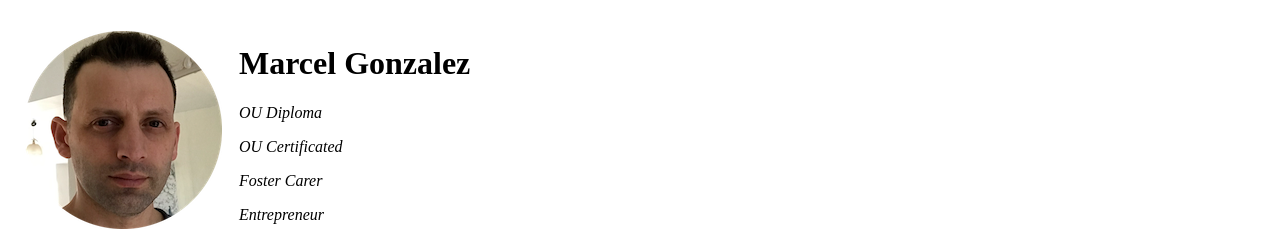
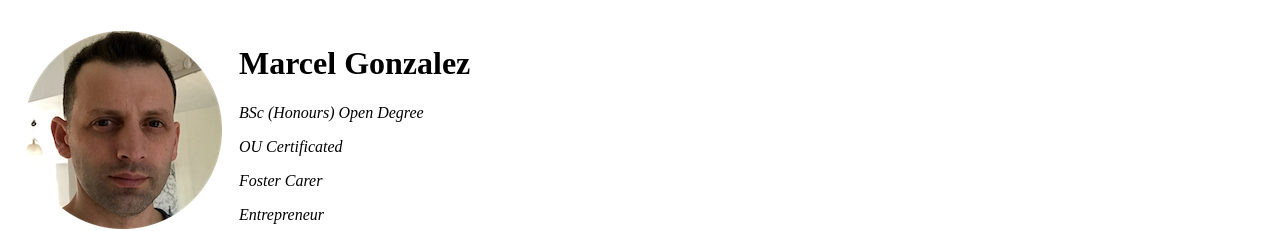
Before and after one commit to mrlg-web/Proyect-One-Personal-WebSite, a plain HTML site: page index.html in a window 1280 px wide. Shown: the top 231 px of the page. Drawn offline with Linux system fonts and the light colour scheme.

Commit message:
Update index.html

```diff
--- a/index.html
+++ b/index.html
@@ -11,7 +11,7 @@
     <tr>
       <td><img src="circle-cropped.png" alt=""></td>
         <td><h1>Marcel Gonzalez</h1>
-        <p><em>OU Diploma</em></p>
+        <p><em>BSc (Honours) Open Degree</em></p>
         <p><em>OU Certificated</em></em></p>
         <p><em>Foster Carer</em></p>
         <p><em>Entrepreneur</em></p></td>
```
